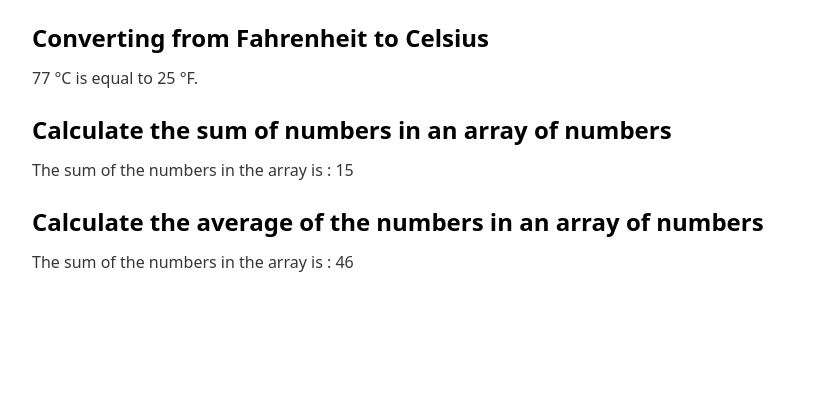
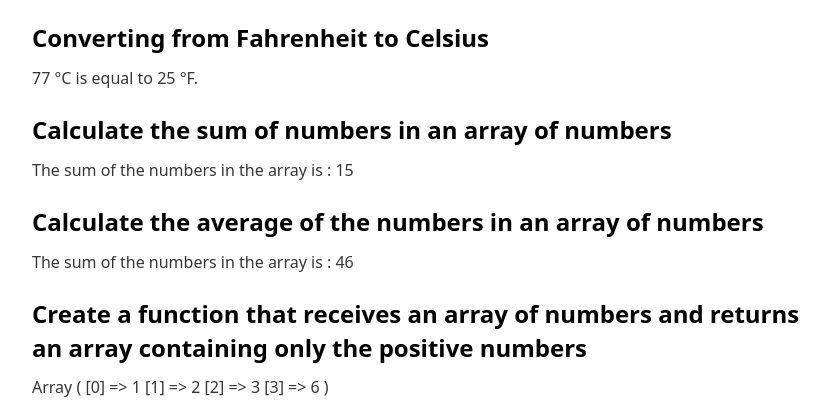
Before and after one commit to shakelm39/problem_solving, a PHP site: page / in a window 1280 px wide. Shown: the part 4941-5360 px from the top of the page, without its empty margins (208-1038 px from the left). Before the commit the page ends 5213 px from the top, so only its background shows below. Run offline with PHP 8.4, Linux system fonts and the light colour scheme.

Commit message:
positive array numbers

```diff
--- a/index.php
+++ b/index.php
@@ -118,8 +118,8 @@ $fahrenheit = 77;
 $celsius = fahrenheitTocelsius( $fahrenheit );
 echo "$fahrenheit °C is equal to $celsius °F.";
 ?>
-     <!-- problem #8 solution converting from Fahreheit to Celcius  -->
-     <!-- problem #8 solution Calculate the sum of numbers in an array of numbers  -->
+     <!-- problem #9 solution converting from Fahreheit to Celcius  -->
+     <!-- problem #10 solution Calculate the sum of numbers in an array of numbers  -->
       <h2>Calculate the sum of numbers in an array of numbers</h2>
       <?php
 
@@ -129,14 +129,15 @@ echo "$fahrenheit °C is equal to $celsius °F.";
                 $sum += $number;
             }
             return $sum;
+
         }
         $numbers = [1, 2, 3, 4, 5];
         $sum = sumArray( $numbers );
 
         echo "The sum of the numbers in the array is : ".$sum;
      ?>
-     <!-- problem #8 solution Calculate the sum of numbers in an array of numbers  -->
-     <!-- problem #8 solution Calculate the average of the numbers in an array of numbers  -->
+     <!-- problem #10 solution Calculate the sum of numbers in an array of numbers  -->
+     <!-- problem #11 solution Calculate the average of the numbers in an array of numbers  -->
       <h2>Calculate the average of the numbers in an array of numbers</h2>
       <?php
 
@@ -164,7 +165,30 @@ echo "$fahrenheit °C is equal to $celsius °F.";
 
         echo "The sum of the numbers in the array is : ".$average;
      ?>
-     <!-- problem #8 solution Calculate the average of the numbers in an array of numbers  -->
+     <!-- problem #11 solution Calculate the average of the numbers in an array of numbers  -->
+
+     <!-- problem #12 solution Create a function that receives an array of numbers and returns an array containing only the positive numbers  -->
+      <h2>Create a function that receives an array of numbers and returns an array containing only the positive numbers</h2>
+      <?php
+
+        function filterPositiveArray( $numbers ) {
+            $positiveNumber = [];
+
+            foreach($numbers as $number){
+                if($number >0){
+                    $positiveNumber[] = $number;
+                }
+
+            }
+            return $positiveNumber;
+
+        }
+        $numbers = [1, 2,-5, 3, -10, 6];
+        $positiveNumber = filterPositiveArray( $numbers );
+        print_r ($positiveNumber);
+
+      ?>
+     <!-- problem #12 solution Create a function that receives an array of numbers and returns an array containing only the positive numbers  -->
 
 
 
```
